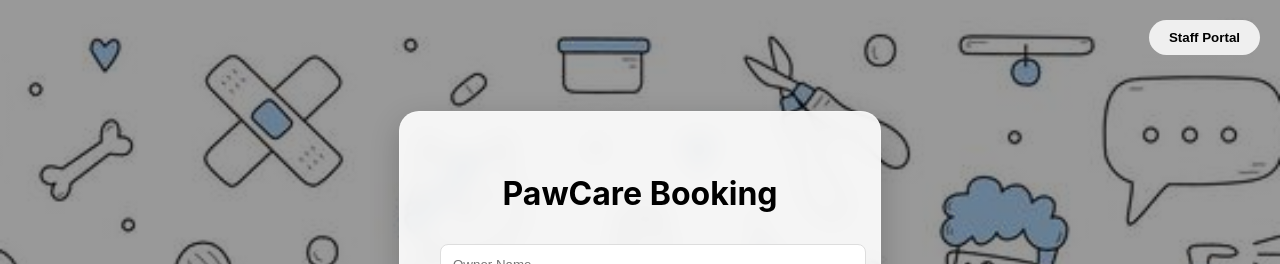
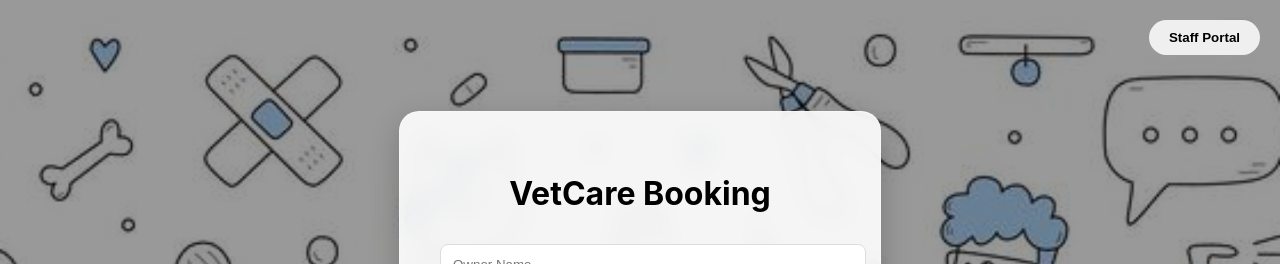
Before and after one commit to ericoacosta/VetCare, a React (Create React App) app: page / in a window 1280 px wide. Shown: the top 264 px of the page. Built offline with nearby package versions, Linux system fonts and the light colour scheme.

Commit message:
Update App.js

```diff
--- a/src/App.js
+++ b/src/App.js
@@ -94,7 +94,7 @@ function App() {
 
         {view === "booking" && (
           <div className="glass-card">
-            <h1>PawCare Booking</h1>
+            <h1>VetCare Booking</h1>
             <form onSubmit={saveReservation}>
               <input placeholder="Owner Name" value={formData.ownerName} onChange={(e) => setFormData({...formData, ownerName: e.target.value})} required />
               <input placeholder="Phone Number" value={formData.contactNo} onChange={(e) => setFormData({...formData, contactNo: e.target.value})} required />
```
